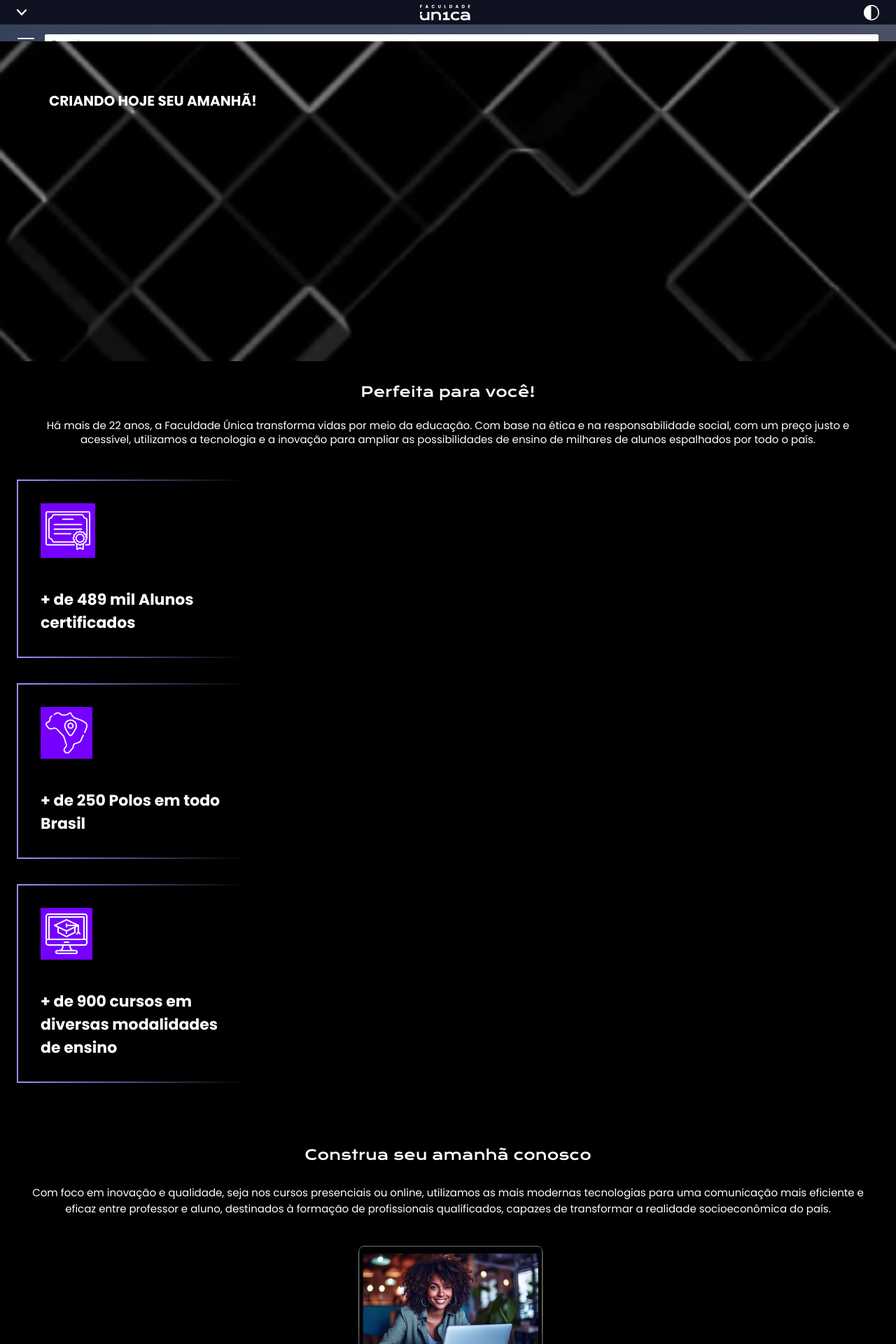
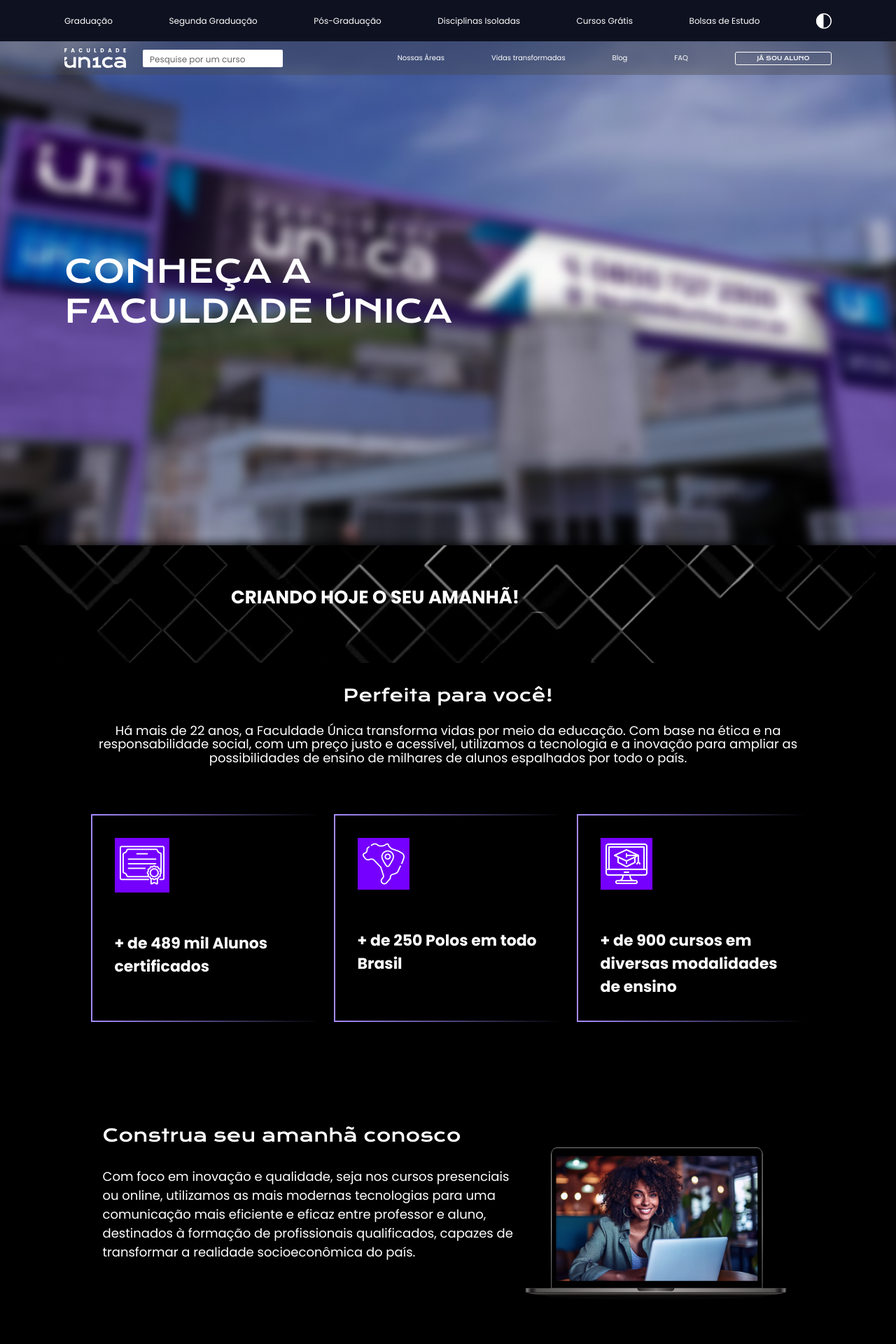
Before and after one commit to lucasandradegs/desafio-prominas, a Next.js app: page / in a window 1280 px wide. Shown: the top 1920 px of the page at 70% size. Built offline with nearby package versions, Linux system fonts and the light colour scheme; no server answers.

Commit message:
1024px responsiviness

```diff
--- a/src/app/page.jsx
+++ b/src/app/page.jsx
@@ -64,7 +64,7 @@
       margin-top: 1.4rem;
     }
 
-    @media (min-width: 1440px) {
+    @media (min-width: 1024px) {
       display: none;
     }
 
@@ -86,11 +86,64 @@
       height: 4.8rem;
     }
 
-
-    @media (max-width: 1439px) {
+    @media (min-width: 1024px) and (max-width: 1439px) {
+      display: flex;
+      align-items: center;
+      z-index: 1;
+      width: 100%;
+
+      input {
+        width: 20rem;
+        height: 2.5rem;
+      }
+
+      img {
+        cursor: pointer;
+        width: 8.8rem;
+      }
+    }
+
+    @media (max-width: 1023px) {
       display: none;
     }
 
+  }
+
+  @media (min-width: 1024px) and (max-width: 1439px) {
+    display: flex;
+    align-items: center;
+
+    background: rgba(73, 73, 73, 0.40);
+
+    padding: 0 9.2rem;
+
+    position: absolute;
+
+    .menuOptions {
+      display: flex;
+      align-items: center;
+      justify-content: space-between;
+      gap: 0.8rem;
+      width: 2000px;
+
+      p {
+        font-size: 1rem;
+        font-weight: 500;
+        color: #fff;
+        cursor: pointer;
+      }
+
+      button {
+        width: 13.8rem;
+        height: 1.9rem;
+
+        font-size: 0.8rem;
+        border: 1px solid #FFF;
+        border-radius: .3rem;
+        background-color: transparent;
+        color: #FFF;
+      }
+    }
   }
 
   @media (min-width: 1440px) {
@@ -163,14 +216,14 @@
     }
   }
 
-  @media (min-width: 1040px) {
+  @media (min-width: 1000px) {
     display: none;
   }
   }
 
 
   .bannerMobile {
-    @media (min-width: 1440px) {
+    @media (min-width: 1024px) {
       display: none;
     }
   }
@@ -179,7 +232,7 @@
     width: 100%;
     z-index: 0;
 
-    @media (max-width: 1439px) {
+    @media (max-width: 1023px) {
       display: none;
     }
   }
@@ -194,7 +247,16 @@
       color: #fff;
     }
 
-    @media (max-width: 1439px) {
+    @media (min-width: 1024px) and (max-width: 1439px) {
+      padding: 0 9.2rem;
+
+      h2 {
+        margin-top: 30rem;
+        font-size: 4.5rem;
+      }
+    }
+
+    @media (max-width: 1023px) {
       display: none;
     }
 
@@ -230,7 +292,7 @@
         }
       }
 
-      @media (min-width: 1440px) {
+      @media (min-width: 1024px) {
         display: none;
       }
     }
@@ -240,7 +302,7 @@
     }
 
     img:nth-child(2) {
-      @media (min-width: 1440px) {
+      @media (min-width: 1024px) {
         display: none;
       }
     }
@@ -256,18 +318,24 @@
 
         color: #fff;
 
+        @media (min-width: 1024px) and (max-width: 1439px) {
+          font-size: 2.6rem;
+          margin-top: 5.5rem;
+          margin-left: 33rem;
+        }
+
         @media (min-width: 1500px) {
           margin-left: 71rem;
         }
       }
 
-      @media (max-width: 1439px) {
+      @media (max-width: 1023px) {
         display: none;
       }
     }
 
     .desktopBanner {
-      @media (max-width: 1439px) {
+      @media (max-width: 1023px) {
         display: none;
       }
     }
@@ -285,6 +353,10 @@
 
         h2 {
           font-size: 2rem;
+
+          @media (min-width: 1024px) and (max-width: 1439px) {
+            font-size: 2.4rem;
+          }
 
           @media (min-width: 1440px) {
             font-size: 3.2rem;
@@ -298,11 +370,15 @@
           font-weight: 500;
           line-height: 1.95rem;
 
+          @media (min-width: 1024px) and (max-width: 1439px) {
+            padding: 0 7.2rem;
+            font-size: 1.8rem;
+          }
+
           @media (min-width: 1440px) {
             font-size: 2.2rem;
             font-weight: 500;
             line-height: 2.86rem;
-
           }
 
           @media (min-width: 1700px) {
@@ -322,14 +398,14 @@
     margin-top: 4.8rem;
 
     .cardDisplay {
-      @media (max-width: 1439px) {
+      @media (max-width: 1023px) {
         :nth-child(2), :nth-child(3) {
           margin-top: 3.6rem;
         }
       }
     }
 
-    @media (min-width: 1440px) {
+    @media (min-width: 1024px) {
         padding: 0 12.4rem;
         margin-top: 7.1rem;
 
@@ -354,6 +430,11 @@
         text-align: center;
         font-size: 2rem;
 
+        @media (min-width: 1024px) and (max-width: 1439px) {
+          text-align: start;
+          font-size: 2.5rem;
+        }
+
         @media (min-width: 1440px) {
           text-align: start;
           font-size: 3.2rem;
@@ -367,6 +448,11 @@
 
         margin-top: 3rem;
 
+        @media (min-width: 1024px) and (max-width: 1439px) {
+          text-align: start;
+          font-size: 1.8rem;
+        }
+
         @media (min-width: 1440px) {
           text-align: start;
           font-size: 2.2rem;
@@ -377,8 +463,15 @@
         margin-top: 3.4rem;
       }
 
+      @media (min-width: 1024px) and (max-width: 1439px) {
+        img {
+          margin-top: 8rem;
+          width: 40rem;
+        }
+      }
+
       .desktopTitle {
-        @media (min-width: 1440px) {
+        @media (min-width: 1024px) {
           display: flex;
           flex-direction: column;
 
@@ -386,7 +479,7 @@
         }
       }
 
-      @media (min-width: 1440px) {
+      @media (min-width: 1024px) {
         display: flex;
         flex-direction: row;
         justify-content: center;
@@ -397,10 +490,14 @@
       }
     }
 
-    @media (max-width: 1439px) {
+    @media (max-width: 1023px) {
       .desktopNotebook {
         display: none;
       }
+    }
+
+    @media (min-width: 1024px) and (max-width: 1439px) {
+      padding: 0 9.2rem;
     }
 
     @media (min-width: 1440px) {
@@ -412,10 +509,17 @@
   padding: 0 2.4rem;
   margin-top: 9.6rem;
 
+  @media (min-width: 1024px) and (max-width: 1439px) {
+    padding: 0 9.2rem;
+  }
 
   h2 {
     text-align: center;
     font-size: 2rem;
+
+    @media (min-width: 1024px) and (max-width: 1439px) {
+      font-size: 2.4rem;
+    }
 
     @media (min-width: 1440px) {
       font-size: 3.2rem;
@@ -428,7 +532,7 @@
     gap: 2rem;
     margin-top: 3.2rem;
 
-    @media (min-width: 1440px) {
+    @media (min-width: 1024px) {
       display: none;
     }
   }
@@ -440,7 +544,7 @@
     margin-top: 1.9rem;
 
     .dotsMobile {
-      @media (min-width: 1440px) {
+      @media (min-width: 1024px) {
         display: none;
       }
     }
@@ -450,7 +554,7 @@
 
       cursor: pointer;
 
-      @media (max-width: 1439px) {
+      @media (max-width: 1023px) {
         display: none;
       }
     }
@@ -462,7 +566,11 @@
     gap: 1.8rem;
     margin-top: 6.5rem;
 
-    @media (max-width: 1439px) {
+    @media (min-width: 1024px) and (max-width: 1439px) {
+      gap: 3rem;
+    }
+
+    @media (max-width: 1023px) {
       display: none;
     }
   }
@@ -476,6 +584,10 @@
     font-size: 2rem;
 
     text-align: center;
+
+    @media (min-width: 1024px) and (max-width: 1439px) {
+      font-size: 2.4rem;
+    }
 
     @media (min-width: 1440px) {
       font-size: 3.2rem;
@@ -488,6 +600,14 @@
     align-items: center;
     margin-top: 5.2rem;
 
+    @media (min-width: 1024px) and (max-width: 1439px) {
+      display: flex;
+      flex-direction: row;
+      flex-wrap: wrap;
+      justify-content: center;
+      gap: 3rem;
+    }
+
 
     @media (min-width: 1440px) {
       display: none;
@@ -524,6 +644,10 @@
       text-align: center;
       font-size: 2rem;
 
+      @media (min-width: 1024px) and (max-width: 1439px) {
+        font-size: 2.4rem;
+      }
+
       @media (min-width:1440px) {
         font-size: 3.2rem;
       }
@@ -577,7 +701,7 @@
 
     }
 
-    @media (min-width: 1440px) {
+    @media (min-width: 1024px) {
       display: none;
     }
 
@@ -702,7 +826,11 @@
 
     padding: 0 12.4rem;
 
-    @media (max-width: 1439px) {
+    @media (min-width: 1024px) and (max-width: 1439px) {
+      padding: 0 9.2rem;
+    }
+
+    @media (max-width: 1023px) {
       display: none;
     }
 
@@ -748,7 +876,7 @@
 const DesktopQuestions = styled.div`
     padding: 0 12.4rem;
 
-    @media (max-width: 1439px) {
+    @media (max-width: 1023px) {
       display: none;
     }
 
@@ -787,11 +915,6 @@
 
           img {
             cursor: pointer;
-            fill: red;
-          }
-
-          svg {
-            fill: red;
           }
         }
 
@@ -804,6 +927,10 @@
 
     .sectionTitle {
       padding: 0 2.4rem;
+
+      @media (min-width: 1023px) and (max-width: 1439px) {
+        padding: 0 9.2rem;
+      }
 
       @media (min-width: 1440px) {
         padding: 0 12.4rem;
@@ -814,6 +941,11 @@
         font-weight: 700;
         margin-top: 2.1rem;
 
+        @media (min-width: 1024px) and (max-width: 1439px) {
+          font-size: 1.8rem;
+          margin-top: 8rem;
+        }
+
         @media (min-width: 1440px) {
           font-size: 2rem;
           margin-top: 14rem;
@@ -827,7 +959,7 @@
         gap: 2rem;
 
 
-        @media (min-width: 1440px) {
+        @media (min-width: 1024px) {
           display: flex;
           flex-wrap: nowrap;
           justify-content: center;
@@ -840,7 +972,7 @@
           margin-top: 2.7rem;
           list-style-type: none;
 
-          @media (min-width: 1440px) {
+          @media (min-width: 1024px) {
             margin-top: 0;
             width: 24.2rem;
           }
@@ -853,7 +985,7 @@
 
           cursor: pointer;
 
-          @media (min-width: 1440px) {
+          @media (min-width: 1024px) {
             font-size: 1.2rem;
             line-height: 3.5rem;
           }
@@ -864,7 +996,7 @@
           margin-top: 2.7rem;
           list-style-type: none;
 
-          @media (min-width: 1440px) {
+          @media (min-width: 1024px) {
             margin-top: 0;
             width: 24.2rem;
           }
@@ -878,7 +1010,7 @@
 
           cursor: pointer;
 
-          @media (min-width: 1440px) {
+          @media (min-width: 1024px) {
             font-size: 1.2rem;
             line-height: 3.5rem;
           }
@@ -887,7 +1019,7 @@
          .courseList2:nth-child(4) {
           margin-top: 8.9rem;
 
-          @media (min-width: 1440px) {
+          @media (min-width: 1024px) {
             margin-top: 0;
           }
          }
@@ -895,7 +1027,7 @@
          .courseList:nth-child(5) {
           margin-top: 2rem;
 
-          @media (min-width: 1440px) {
+          @media (min-width: 1024px) {
             margin-top: 0;
           }
          }
@@ -904,17 +1036,22 @@
 
        .afterCoursesList {
 
-        @media (min-width: 1440px) {
+        @media (min-width: 1024px) {
           display: flex;
           justify-content: space-between;
           align-items: normal;
           width: 100%;
           margin-bottom: 4.3rem;
+
         }
 
         h4 {
           font-weight: 700;
           font-size: 1.2rem;
+
+          @media (min-width: 1024px) and (max-width: 1439px) {
+            font-size: 1.4rem;
+          }
 
           @media (min-width: 1440px) {
             font-size: 2rem;
@@ -928,6 +1065,12 @@
             gap: .7rem;
 
             cursor: pointer;
+
+            @media (min-width: 1024px) and (max-width: 1439px) {
+              img {
+                width: 4rem;
+              }
+            }
 
             @media (min-width: 1440px) {
               img {
@@ -940,8 +1083,14 @@
        .appDownload {
         margin-top: 3rem;
 
-
-        @media (min-width: 1440px) {
+        h4 {
+          @media (min-width: 1024px) and (max-width: 1439px) {
+            font-size: 1.4rem;
+          }
+        }
+
+
+        @media (min-width: 1024px) {
           margin-top: 0;
         }
 
@@ -951,6 +1100,12 @@
           gap: .5rem;
 
           cursor: pointer;
+
+          @media (min-width: 1024px) and (max-width: 1439px) {
+              img {
+                width: 15rem;
+              }
+            }
 
           @media (min-width: 1440px) {
               img {
@@ -969,7 +1124,7 @@
           }
 
 
-        @media (max-width: 1439px) {
+        @media (max-width: 1023px) {
           display: none;
         }
        }
@@ -978,7 +1133,7 @@
           width: 14.7rem;
           margin-top: 3rem;
 
-          @media (min-width: 1440px) {
+          @media (min-width: 1024px) {
             display: none;
           }
 
@@ -1004,13 +1159,18 @@
       padding: 0 2.4rem;
       margin-top: 2.2rem;
 
+      @media (min-width: 1024px) and (max-width: 1439px) {
+        padding: 0 9.2rem;
+        margin-top: 4rem;
+      }
+
       @media (min-width: 1440px) {
         padding: 0 12.4rem;
         margin-top: 6rem;
       }
 
       .learMoreContainer {
-        @media (min-width: 1440px) {
+        @media (min-width: 1024px) {
           display: flex;
           justify-content: space-between;
         }
@@ -1020,6 +1180,10 @@
         font-size: 1.2rem;
         font-weight: 700;
 
+        @media (min-width: 1024px) and (max-width: 1439px) {
+          font-size: 1.6rem;
+        }
+
         @media (min-width: 1440px) {
           font-size: 2rem;
         }
@@ -1041,6 +1205,10 @@
           margin-top: .6rem;
           cursor: pointer;
 
+          @media (min-width: 1024px) and (max-width: 1439px) {
+          font-size: 1.3rem;
+        }
+
           @media (min-width: 1440px) {
             font-size: 1.8rem;
           }
@@ -1049,7 +1217,7 @@
         p:nth-child(2) {
           margin-bottom: 3rem;
 
-          @media (min-width: 1440px) {
+          @media (min-width: 1024px) {
             margin-bottom: 6rem;
           }
         }
@@ -1074,6 +1242,12 @@
         justify-content: space-between;
       }
 
+      @media (min-width: 1024px) and (max-width: 1439px) {
+        padding: 0 9.2rem;
+        flex-direction: row;
+        justify-content: space-between;
+      }
+
       p {
 
         font-size: 1rem;
@@ -1082,6 +1256,10 @@
         cursor: pointer;
 
         margin-top: .6rem;
+
+        @media (min-width: 1024px) and (max-width: 1439px) {
+          font-size: 1.2rem;
+        }
 
         @media (min-width: 1440px) {
           font-size: 1.4rem;
--- a/src/components/desktopCard.jsx
+++ b/src/components/desktopCard.jsx
@@ -19,8 +19,8 @@
     transition: transform 0.3s ease-in-out, box-shadow 0.3s ease-in-out;
 
     &:hover {
-        transform: scale(1.05); /* Ajuste o valor conforme necessário */
-        box-shadow: 15px 15px 30px 0px rgba(0, 0, 0, 0.3); /* Efeito de sombra ao passar o mouse */
+        transform: scale(1.05);
+        box-shadow: 15px 15px 30px 0px rgba(0, 0, 0, 0.3);
     }
 
     .cardTitle  {
@@ -36,7 +36,7 @@
             transition: transform 0.3s ease-in-out;
 
             &:hover {
-                transform: scale(1.1); /* Efeito de escala ao passar o mouse */
+                transform: scale(1.1);
             }
         }
 
@@ -47,7 +47,7 @@
             transition: opacity 0.3s ease-in-out;
 
             &:hover {
-                opacity: 0.8; /* Reduz a opacidade ao passar o mouse */
+                opacity: 0.8;
             }
         }
 
@@ -62,7 +62,7 @@
                 transition: transform 0.3s ease-in-out;
 
                 &:hover {
-                    transform: scale(1.1); /* Efeito de escala ao passar o mouse */
+                    transform: scale(1.1);
                 }
             }
         }
--- a/src/components/footer.jsx
+++ b/src/components/footer.jsx
@@ -21,10 +21,19 @@
     font-size: .8rem;
     color: #fff;
 
+    @media (min-width: 1024px) and (max-width: 1439px) {
+      font-size: 1.4rem;
+    }
+
     @media (min-width: 1440px) {
       font-size: 1.8rem;
     }
   }
+
+  @media (min-width: 1024px) and (max-width: 1439px) {
+      margin-top: 14rem;
+      height: 12rem;
+    }
 
   @media (min-width: 1440px) {
     margin-top: 19rem;
--- a/src/components/header.jsx
+++ b/src/components/header.jsx
@@ -19,6 +19,11 @@
 
   background-color: #0e1220;
 
+  @media (min-width: 1024px) {
+    height: 5.9rem;
+    padding: 0 9.2rem;
+  }
+
   @media (min-width: 1440px) {
     height: 5.9rem;
     padding: 0 12.3rem;
@@ -37,6 +42,10 @@
     @media (min-width: 1440px) {
       display: none;
     }
+
+    @media (min-width: 1024px) {
+      display: none;
+    }
   }
 
   .topSideDesktop {
@@ -52,12 +61,15 @@
       cursor: pointer;
     }
 
+    @media (max-width: 1439px) {
+      p {
+        font-size: 1.2rem;
+      }
+    }
 
-    @media (max-width: 1439px) {
+    @media (max-width: 1023px) {
       display: none;
     }
-
-
   }
 
 `;
```
